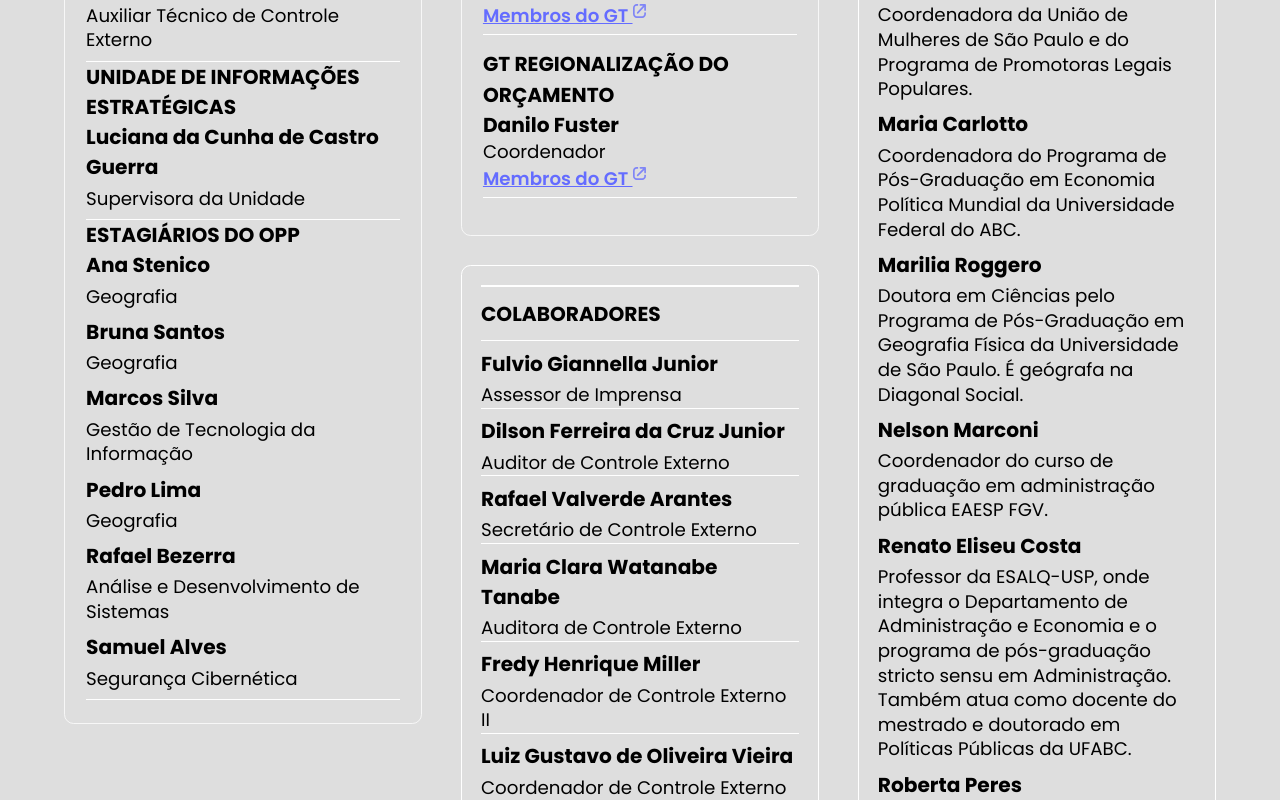
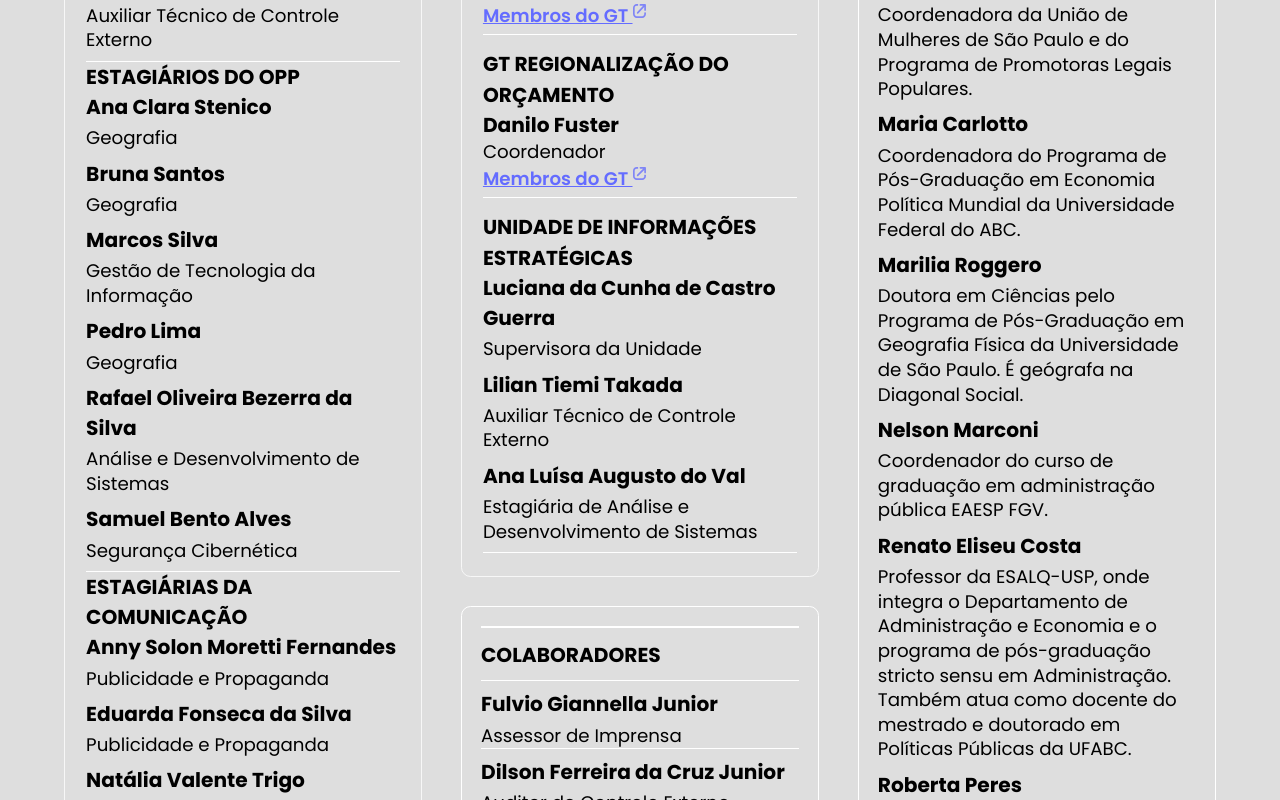
Before and after one commit to ObservatorioPoliticasTCM/painel-frontend, a Vue app: page /fichatecnica in a window 1280 px wide. Shown: the part 1020-1820 px from the top of the page. Built offline with nearby package versions, Linux system fonts and the light colour scheme.

Commit message:
226 adicionar nomes faltantes na ficha técnica (#233)
* Adicionadas estagiárias da comunicação

* Nome dos estagiários do OPP atualizados

* Unidade de Informações Estratégicas movida para equipe técnica

* Adicionada equipe da UIE

* Nome atualizado

```diff
--- a/src/components/TechSupport.vue
+++ b/src/components/TechSupport.vue
@@ -8,24 +8,26 @@
             <NameAndTitle name="Manoel Henrique Martins" title="Auxiliar Técnico de Controle Externo" />
         </NameGroup>
 
-        <NameGroup name="Unidade de Informações Estratégicas" :border="false">
-            <NameAndTitle name="Luciana da Cunha de Castro Guerra" title="Supervisora da Unidade" />
-        </NameGroup>
-
         <NameGroup name="Estagiários do OPP" :border="false">
-            <NameAndTitle name="Ana Stenico" title="Geografia" />
+            <NameAndTitle name="Ana Clara Stenico" title="Geografia" />
             <NameAndTitle name="Bruna Santos" title="Geografia" />
             <NameAndTitle name="Marcos Silva" title="Gestão de Tecnologia da Informação" />
             <NameAndTitle name="Pedro Lima" title="Geografia" />
-            <NameAndTitle name="Rafael Bezerra" title="Análise e Desenvolvimento de Sistemas" />
-            <NameAndTitle name="Samuel Alves" title="Segurança Cibernética" />
+            <NameAndTitle name="Rafael Oliveira Bezerra da Silva" title="Análise e Desenvolvimento de Sistemas" />
+            <NameAndTitle name="Samuel Bento Alves" title="Segurança Cibernética" />
+        </NameGroup>
+
+        <NameGroup name="Estagiárias da Comunicação" :border="false">
+            <NameAndTitle name="Anny Solon Moretti Fernandes" title="Publicidade e Propaganda" />
+            <NameAndTitle name="Eduarda Fonseca da Silva" title="Publicidade e Propaganda" />
+            <NameAndTitle name="Natália Valente Trigo" title="Publicidade e Propaganda" />
         </NameGroup>
     </div>
 </template>
 
 <script setup lang="ts">
 import NameAndTitle from '@/components/NameAndTitle.vue'
-import NameGroup from '@/components/NameGroup.vue';
+import NameGroup from '@/components/NameGroup.vue'
 </script>
 
 <style scoped>
--- a/src/components/TechTeam.vue
+++ b/src/components/TechTeam.vue
@@ -24,12 +24,19 @@
         <TechGroup name="GT Regionalização do Orçamento" url="https://observatorio.tcm.sp.gov.br/Regionalizacao/216850">
             <NameAndTitle name="Danilo Fuster" title="Coordenador" remove-bottom-margin />
         </TechGroup>
+
+        <NameGroup name="Unidade de Informações Estratégicas" :border="false">
+            <NameAndTitle name="Luciana da Cunha de Castro Guerra" title="Supervisora da Unidade" />
+            <NameAndTitle name="Lilian Tiemi Takada" title="Auxiliar Técnico de Controle Externo" />
+            <NameAndTitle name="Ana Luísa Augusto do Val" title="Estagiária de Análise e Desenvolvimento de Sistemas" />
+        </NameGroup>
     </div>
 </template>
 
 <script setup lang="ts">
 import TechGroup from '@/components/TechGroup.vue'
 import NameAndTitle from '@/components/NameAndTitle.vue'
+import NameGroup from '@/components/NameGroup.vue'
 </script>
 
 <style scoped>
```
